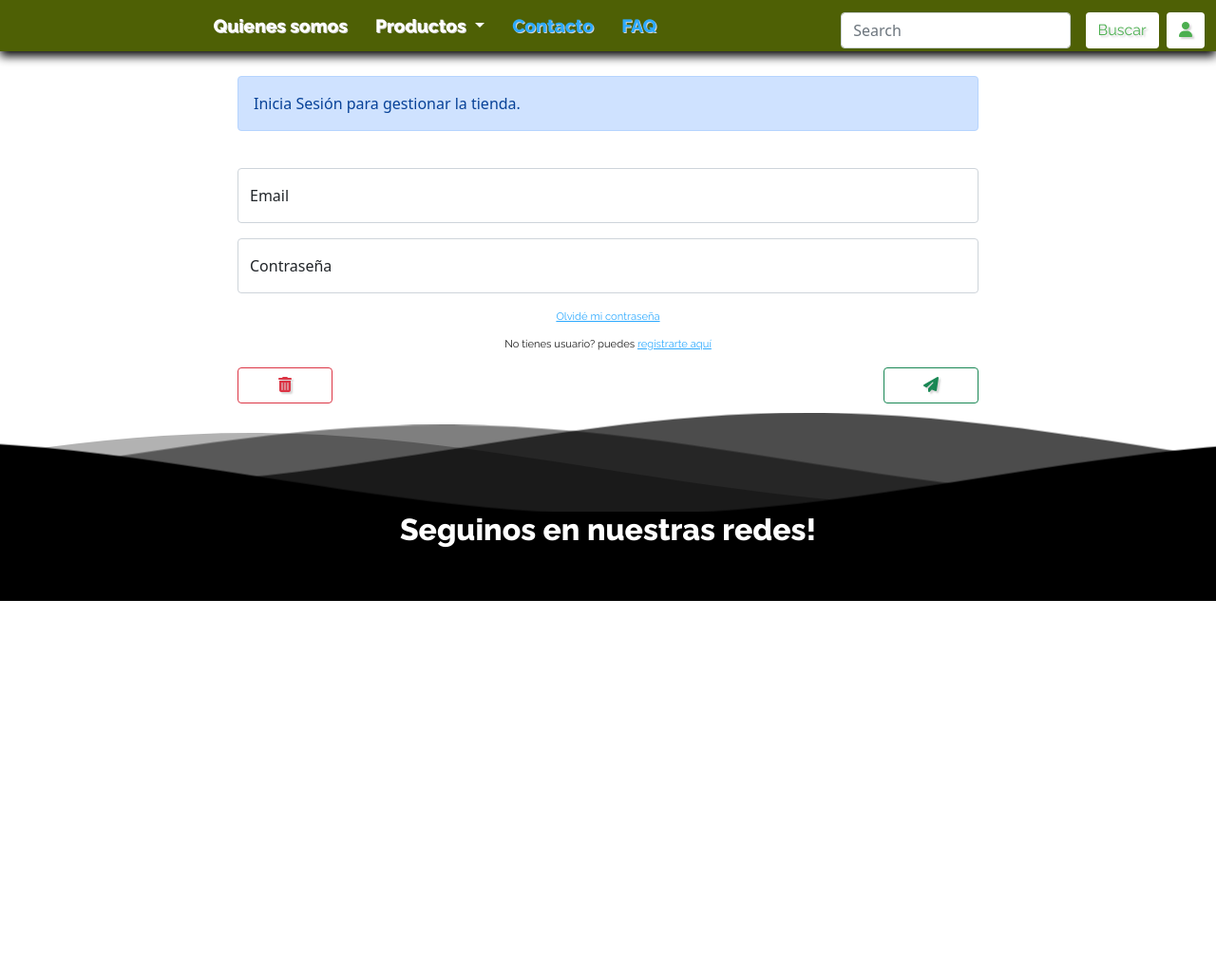
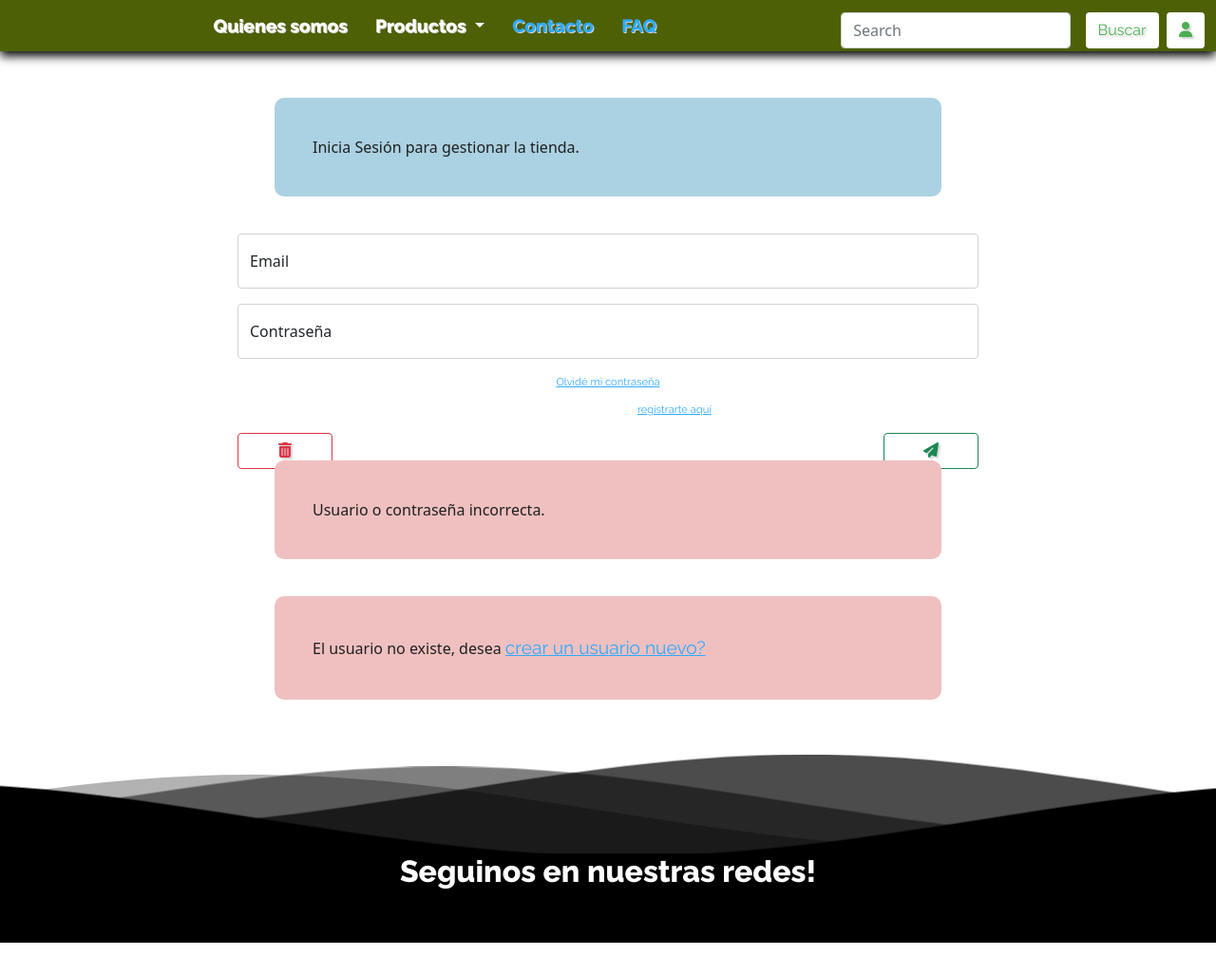
Before and after one commit to vdrr89/grownline, a PHP site: page /gestion/gestion.html in a window 1280 px wide. Shown: the whole page at 95% size. Before the commit the page ends 633 px from the top, so only its background shows below. Run offline with PHP 8.4, Linux system fonts and the light colour scheme; some libraries are stand-ins or nearby versions.

Commit message:
login y log out divs maquetados en html y css

```diff
--- a/css/fuentes.css
+++ b/css/fuentes.css
@@ -72,12 +72,20 @@
   text-shadow: 2px 2px 2px var(--main-gray-transp-30-color);
 }
 
-.small {
+.small { /* poner con color de fuente x ej clases almost-black-font o white-font */
   font-family: 'Raleway', sans-serif;
-  color: var(--main-almost-black);
   font-weight: 400;
   font-size: 0.7rem;
   line-height: 1.8em;
+}
+
+.almost-black-font{
+  color: var(--main-almost-black);
+
+}
+
+.white-font {
+  color: var(--main-white-color);
 }
 
 .longText{
--- a/css/style.css
+++ b/css/style.css
@@ -3,14 +3,17 @@
     }
 
     :root{
+      --main-mega-light-green-color: #c0dab3;
       --main-light-green-color: #6e911b;
       --main-green-color: #4E6005;
       --main-dark-green-color: #2b4102;
       --main-green-fluor-transp-40-color: #2ee59d66;
       --main-green-btn-color: #4CAF50;
+      --main-light-red-color: #f0c0c0;
       --main-red-btn-color: #BF0404;
       --main-blue-link-color: #2eaaff;
       --main-skyblue-btn-color: skyblue;
+      --main-light-blue-color: #abd2e2;
       --main-white-color: white;
       --main-lightgray-color: lightgray;
       --main-almost-black: #1f1f1f;
@@ -101,6 +104,27 @@
 .chala-border-down{
   transform: rotate(180deg);
   background-color: var(--main-white-color);
+}
+
+/* ------------------- ALERTAS ------------------- */
+.alert {
+  padding: 5%;
+  margin: 5%;
+  color: var(--main-almost-black);
+  border-radius: 10px;
+  vertical-align: middle;
+}
+
+.red-alert {
+  background-color: var(--main-light-red-color);
+}
+
+.green-alert {
+  background-color: var(--main-mega-light-green-color);
+}
+
+.blue-alert {
+  background-color: var(--main-light-blue-color);
 }
 
 /* ------------------- BOTONES ------------------- */
@@ -386,6 +410,22 @@
 .responsive-btns{
   display: none;
 }
+
+/* --- login dropdown --- */
+
+.login-form{
+  width: 25%;
+  align-items: left;
+  margin: 0 2% 0 73%;
+  display: grid;
+  position: absolute;
+  background-color: var(--main-dark-green-color);
+  text-align: center;
+  border-radius: 10px;
+  border: 3px solid var(--main-black-color);
+}
+
+
 /* ------------------- CAROUSEL ------------------- */
 
 
--- a/gestion/gestion-prueba.html
+++ b/gestion/gestion-prueba.html
@@ -76,8 +76,8 @@
                 </div>
             </div>
             <div class="forget">
-                <p class="small"><a class="small-a" href="">Olvidé mi contraseña</a></p>
-                <p class="small">No tienes usuario? puedes <a class="small-a" href="">registrarte aquí</a></p>
+                <p class="small almost-black-font"><a class="small-a" href="">Olvidé mi contraseña</a></p>
+                <p class="small almost-black-font">No tienes usuario? puedes <a class="small-a" href="">registrarte aquí</a></p>
             </div>
             <button onclick="okLogin()" id ="send-login" type="button" class="send btn btn-outline-success btn-right"><i class="fas fa-paper-plane"></i></button>
             <button onclick="deleteLoginForm()" type="button" class="cancel btn btn-outline-danger btn-left"><i class="fas fa-trash-alt"></i></button>
--- a/gestion/gestion.css
+++ b/gestion/gestion.css
@@ -39,9 +39,10 @@
     display: none;
 }
 
-.all-login-form {
+/* sustituido en style cssa */
+/* .all-login-form {
     margin: 5% auto;
-}
+} */
 
 .forget{
     text-align: center;
@@ -50,6 +51,10 @@
 
 #login-form{
     display: block;
+}
+
+.forget > p {
+    color: var(--main-white-color);
 }
 
 /* FILTER AND ADD SECTION */
@@ -66,7 +71,7 @@
 }
 
 #productos-filter-add{
-    display: block;
+    display: inline-flex
 }
 
 /* GESTION TABS CONTENT */
@@ -125,13 +130,12 @@
 .fixed-col2,
 .fixed-col3 {
     position: absolute;
-    display: block;
     overflow: hidden;
     padding: 0 50px;
 }
 
 .fixed-col2{
-    right: 5%;
+    /* right: 5%; */
 }
 
 /* delete button en tabla */
@@ -181,6 +185,10 @@
 
     display: block;
     overflow: hidden;
+
+    /* quitando el display block y colocando lo de abajo queda fijo y pero al correr de los renglones no qued bien */
+    /* position: absolute;
+    margin-top: -25px; */
   }
 
   .clickeable:hover{
--- a/gestion/gestion.html
+++ b/gestion/gestion.html
@@ -19,16 +19,6 @@
     <link rel="stylesheet" href="gestion.css" type="text/css">
 </head>
 <body>
-
-    <!-- ------------------- Titulo ------------------- -->
-<!--
-    <div id="titulo" class="title">
-        <img src="img/chala-color.jpeg" alt="">
-        <a href="">
-            <div class="title-txt"></div>
-        </a>
-        <p id="titulo-subtitulo" class="subtitle"></p>
-    </div> -->
 
     <!-- ------------------- NavBar ------------------- -->
 
@@ -62,7 +52,7 @@
     <!-- ------------------- Login Form ------------------- -->
     <div id="login-form" class="all-form section">
 
-        <div class="alert alert-primary" role="alert">
+        <div class="alert blue-alert" role="alert">
             Inicia Sesión para gestionar la tienda.
         </div>
 
@@ -78,19 +68,19 @@
                 </div>
             </div>
             <div class="forget">
-                <p class="small"><a class="small-a" href="reset-password/reset-password.html">Olvidé mi contraseña</a></p>
-                <p class="small">No tienes usuario? puedes <a class="small-a" href="create-user/create-user.html">registrarte aquí</a></p>
+                <p class="small-a"><a class="small-a" href="reset-password/reset-password.html">Olvidé mi contraseña</a></p>
+                <p class="small almost-black-font">No tienes usuario? puedes <a class="small-a" href="create-user/create-user.html">registrarte aquí</a></p>
             </div>
             <button onclick="okLogin()" id ="send-login" type="button" class="send btn btn-outline-success btn-right"><i class="fas fa-paper-plane"></i></button>
             <button onclick="deleteLoginForm()" type="button" class="cancel btn btn-outline-danger btn-left"><i class="fas fa-trash-alt"></i></button>
         </div>
 
-        <div class="alert alert-danger login-incorrect" role="alert">
+        <div class="alert red-alert" role="alert">
             Usuario o contraseña incorrecta.
         </div>
 
-        <div class="alert alert-danger login-ghost" role="alert">
-            El usuario no existe, desea <a href=""> crear un usuario nuevo?</a>
+        <div class="alert red-alert" role="alert">
+            El usuario no existe, desea <a href="create-user/create-user.html"> crear un usuario nuevo?</a>
         </div>
 
     </div>
```
Also changed, not shown: gestion/create-product/form-create-product.html (+2 -9 lines), gestion/create-product/form-create-product.js (+25 -0 lines), index.html (+46 -0 lines).
